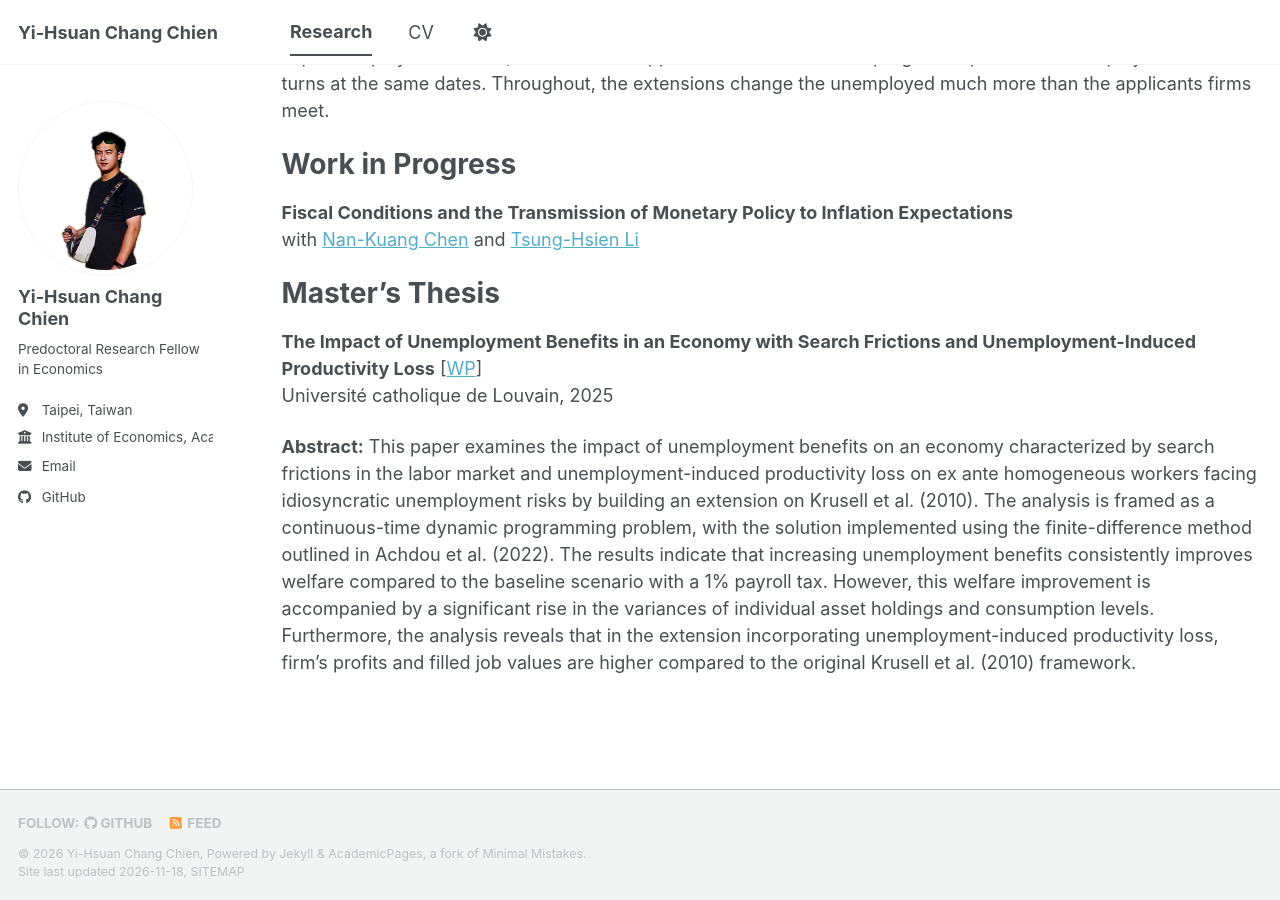
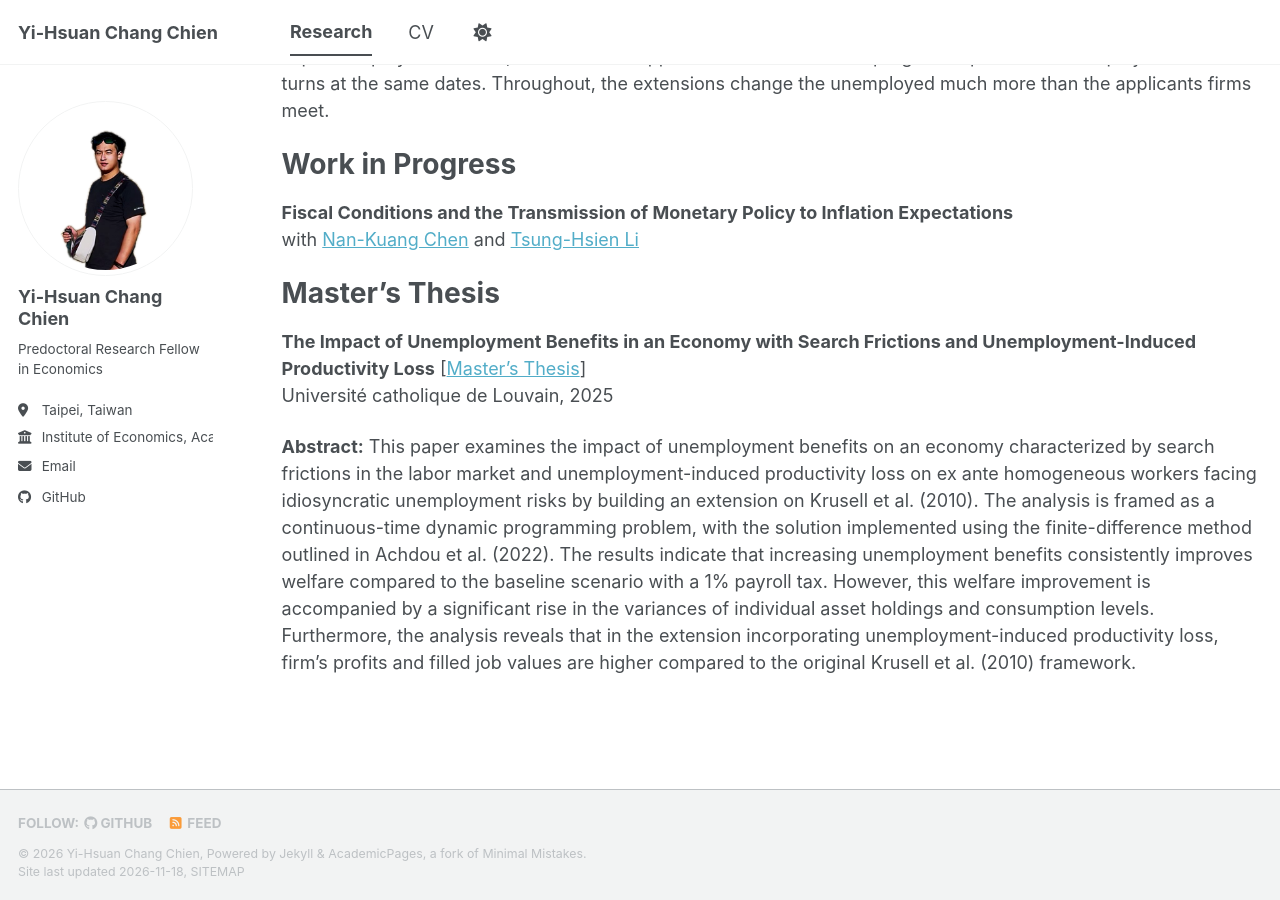
Before and after one commit to YiHsuanChangChien/YiHsuanChangChien.github.io, a Jekyll site: the page built from _pages/research.md, in a window 1280 px wide and 900 px high, scrolled down 654 px. Built offline with Jekyll 4.4.1, drawn with Linux system fonts in a browser that asks for light colours; a script bundle is joined from its source files by our own code; a style sheet for code colours, icons or effects is not loaded.

Commit message:
Label master's thesis link on research page
Co-Authored-By: Claude Opus 5.5 <noreply@anthropic.com>

```diff
--- a/_pages/research.md
+++ b/_pages/research.md
@@ -29,7 +29,7 @@ with [Nan-Kuang Chen](https://homepage.ntu.edu.tw/~nankuang/) and [Tsung-Hsien L
 Master's Thesis
 ======
 
-**The Impact of Unemployment Benefits in an Economy with Search Frictions and Unemployment-Induced Productivity Loss** [[WP](https://thesis.dial.uclouvain.be/server/api/core/bitstreams/cf744eb9-9afb-4c8e-a1e0-a1d4a751f674/content)]
+**The Impact of Unemployment Benefits in an Economy with Search Frictions and Unemployment-Induced Productivity Loss** [[Master's Thesis](https://thesis.dial.uclouvain.be/server/api/core/bitstreams/cf744eb9-9afb-4c8e-a1e0-a1d4a751f674/content)]
 Université catholique de Louvain, 2025
 
 **Abstract:** This paper examines the impact of unemployment benefits on an economy characterized by search frictions in the labor market and unemployment-induced productivity loss on ex ante homogeneous workers facing idiosyncratic unemployment risks by building an extension on Krusell et al. (2010). The analysis is framed as a continuous-time dynamic programming problem, with the solution implemented using the finite-difference method outlined in Achdou et al. (2022). The results indicate that increasing unemployment benefits consistently improves welfare compared to the baseline scenario with a 1% payroll tax. However, this welfare improvement is accompanied by a significant rise in the variances of individual asset holdings and consumption levels. Furthermore, the analysis reveals that in the extension incorporating unemployment-induced productivity loss, firm’s profits and filled job values are higher compared to the original Krusell et al. (2010) framework.
```
